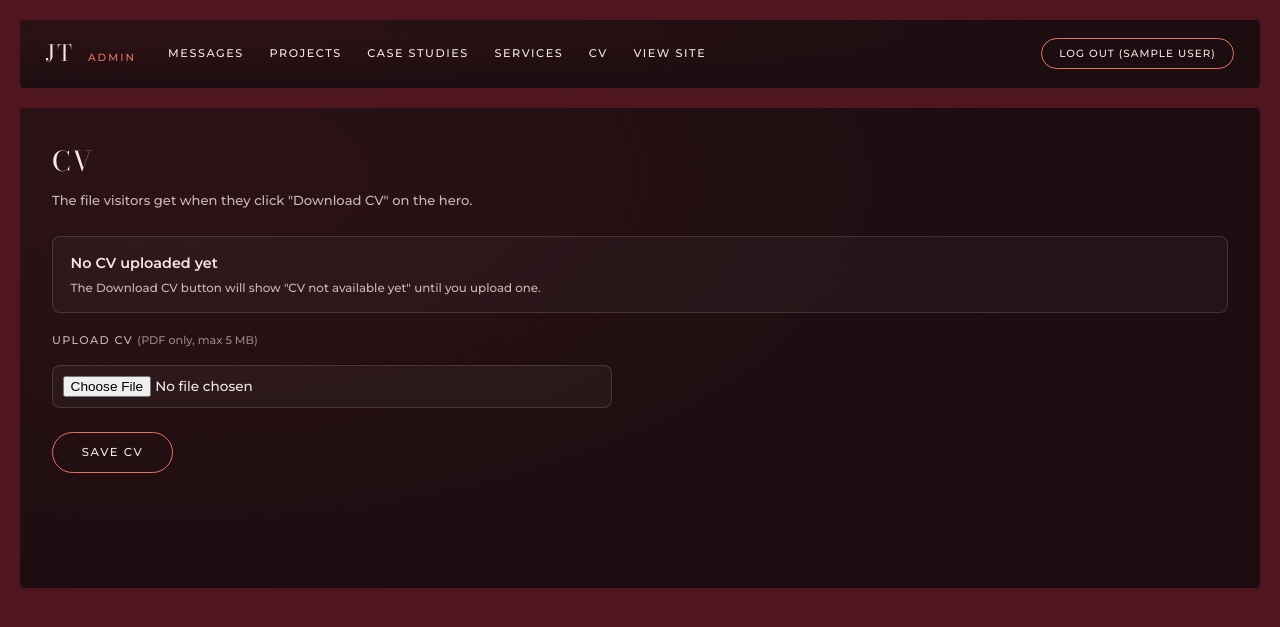
After one commit to nonoyjuswa/Personal-Portfolio, a PHP site: page /admin/cv.php in a window 1280 px wide. The commit adds this page. Shown: the top 627 px of the page. Run offline with PHP 8.4, Linux system fonts and the light colour scheme; the visitor is signed in with stand-in values (Sample User, id 1).

Commit message:
Added CV Download

```diff
--- /dev/null
+++ b/admin/cv.php
@@ -0,0 +1,79 @@
+<?php
+require __DIR__ . "/../php/auth.php";
+require __DIR__ . "/../php/cv.php";
+require_login();
+
+$errors = [];
+
+if ($_SERVER["REQUEST_METHOD"] === "POST") {
+  csrf_check();
+
+  if (($_POST["action"] ?? "") === "delete") {
+    if (is_file(CV_FILE_FS)) unlink(CV_FILE_FS);
+    header("Location: cv.php?msg=deleted");
+    exit;
+  }
+
+  $error = save_cv($_FILES["cv"] ?? []);
+  if ($error) {
+    $errors[] = $error;
+  } else {
+    header("Location: cv.php?msg=saved");
+    exit;
+  }
+}
+
+$exists = is_file(CV_FILE_FS);
+$msg = $_GET["msg"] ?? "";
+
+$pageTitle = "Admin - CV";
+include __DIR__ . "/../partials/admin-head.php";
+?>
+  <h1>CV</h1>
+  <p class="admin__sub">The file visitors get when they click "Download CV" on the hero.</p>
+
+  <?php if ($msg === "saved"): ?><p class="alert alert--ok" role="status">CV updated.</p><?php endif; ?>
+  <?php if ($msg === "deleted"): ?><p class="alert alert--ok" role="status">CV removed.</p><?php endif; ?>
+  <?php foreach ($errors as $err): ?>
+    <p class="alert alert--error" role="alert"><?= e($err) ?></p>
+  <?php endforeach; ?>
+
+  <div class="rows">
+    <article class="row" style="grid-template-columns: 1fr auto;">
+      <div class="row__main">
+        <?php if ($exists): ?>
+          <div class="row__title">Current CV (PDF)</div>
+          <div class="row__meta">
+            <?= round(filesize(CV_FILE_FS) / 1024) ?> KB &middot;
+            uploaded <?= e(date("M j, Y g:i A", filemtime(CV_FILE_FS))) ?>
+          </div>
+        <?php else: ?>
+          <div class="row__title">No CV uploaded yet</div>
+          <div class="row__meta">The Download CV button will show "CV not available yet" until you upload one.</div>
+        <?php endif; ?>
+      </div>
+      <?php if ($exists): ?>
+        <div class="row__actions">
+          <a class="btn-sm" href="../php/download-cv.php">Preview</a>
+          <form method="POST" onsubmit="return confirm('Remove the current CV?');">
+            <?= csrf_field() ?>
+            <input type="hidden" name="action" value="delete">
+            <button class="btn-sm btn-sm--danger" type="submit">Remove</button>
+          </form>
+        </div>
+      <?php endif; ?>
+    </article>
+  </div>
+
+  <form class="form" method="POST" enctype="multipart/form-data">
+    <?= csrf_field() ?>
+    <input type="hidden" name="action" value="upload">
+    <div class="form__image">
+      <span class="form__image-label"><?= $exists ? "Replace CV" : "Upload CV" ?> <span class="hint">(PDF only, max 5 MB)</span></span>
+      <input class="field" type="file" name="cv" accept="application/pdf" required>
+    </div>
+    <div class="form__buttons">
+      <button class="btn-primary" type="submit">Save CV</button>
+    </div>
+  </form>
+</main></body></html>
--- a/index.php
+++ b/index.php
@@ -16,7 +16,7 @@ include "partials/head.php";
         <p class="hero__sub">I'm Joshua Tamayo. I build digital experiences that are functional, thoughtful, and made with the user in mind.</p>
         <div class="hero__actions">
           <a href="#projects" class="hero__pill">View My Work <span aria-hidden="true">&rarr;</span></a>
-          <a href="#contact" class="hero__link">Contact Me <span aria-hidden="true">&darr;</span></a>
+          <a href="php/download-cv.php" class="hero__link">Download CV <span aria-hidden="true">&darr;</span></a>
         </div>
       </div>
 
--- a/partials/admin-head.php
+++ b/partials/admin-head.php
@@ -23,6 +23,7 @@ $pageTitle = $pageTitle ?? "Admin";
       <a href="projects.php">Projects</a>
       <a href="case-studies.php">Case studies</a>
       <a href="services.php">Services</a>
+      <a href="cv.php">CV</a>
       <a href="../index.php" target="_blank" rel="noopener">View site</a>
     </nav>
     <form action="logout.php" method="POST" class="admin-bar__logout">
--- /dev/null
+++ b/php/cv.php
@@ -0,0 +1,22 @@
+<?php
+const CV_DIR_FS    = __DIR__ . "/../files/";
+const CV_FILE_FS   = CV_DIR_FS . "cv.pdf";
+const CV_MAX_BYTES = 5 * 1024 * 1024;   // 5 MB
+
+// Returns an error message, or null on success.
+function save_cv(array $file): ?string {
+  $err = $file["error"] ?? UPLOAD_ERR_NO_FILE;
+  if ($err === UPLOAD_ERR_NO_FILE) return "Please choose a PDF file.";
+  if ($err === UPLOAD_ERR_INI_SIZE || $err === UPLOAD_ERR_FORM_SIZE) return "PDF must be 5 MB or smaller.";
+  if ($err !== UPLOAD_ERR_OK) return "Upload failed (error code $err).";
+  if ($file["size"] > CV_MAX_BYTES) return "PDF must be 5 MB or smaller.";
+
+  $mime = (new finfo(FILEINFO_MIME_TYPE))->file($file["tmp_name"]);
+  if ($mime !== "application/pdf") return "Only PDF files are allowed.";
+
+  if (!is_dir(CV_DIR_FS)) mkdir(CV_DIR_FS, 0755, true);
+  $tmp = CV_DIR_FS . "cv.tmp";
+  if (!move_uploaded_file($file["tmp_name"], $tmp)) return "Could not save the PDF.";
+  rename($tmp, CV_FILE_FS);               // replaces the old CV
+  return null;
+}
```
Also changed, not shown: php/download-cv.php (added, +14 -0 lines), files/.htaccess (added), 1 other file.
